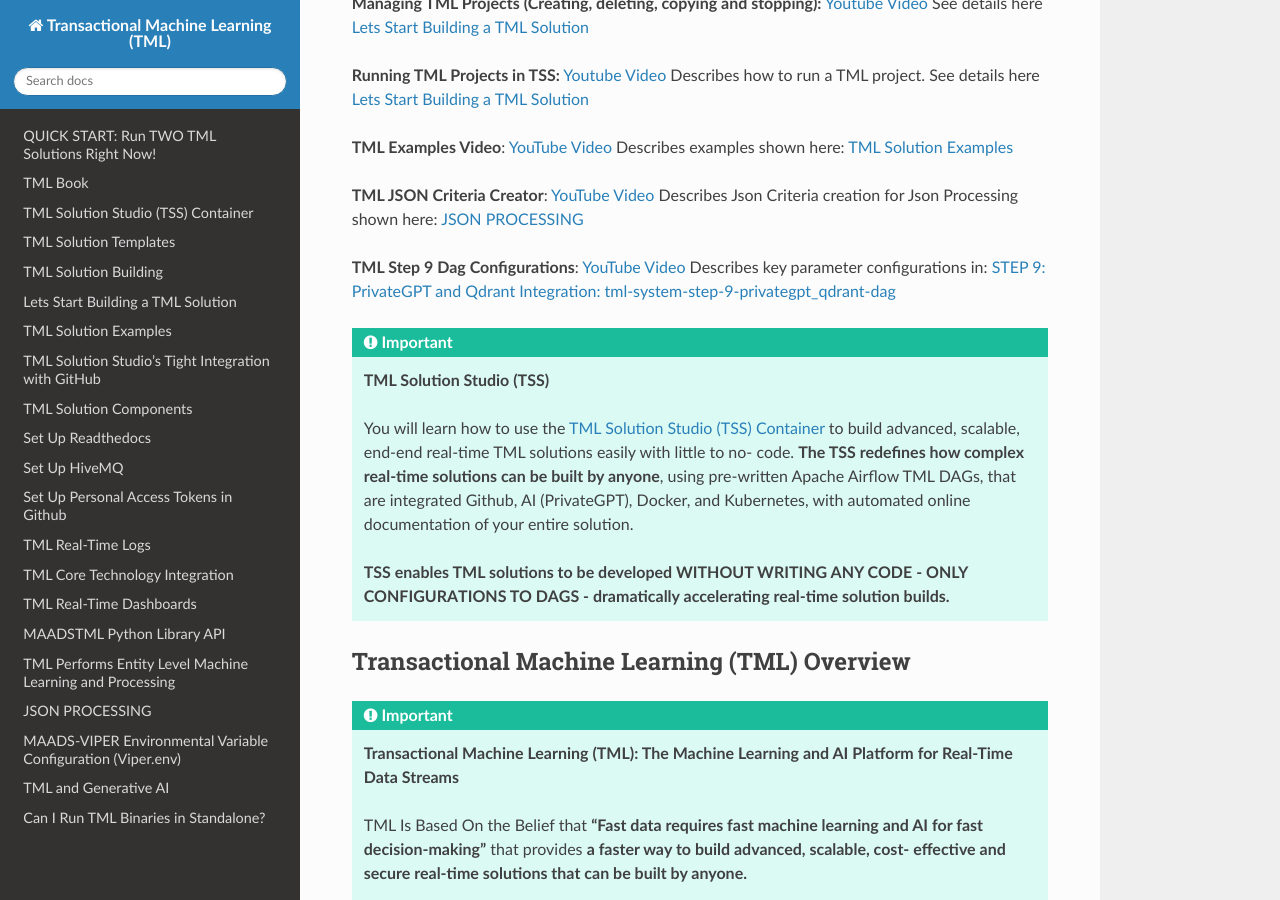
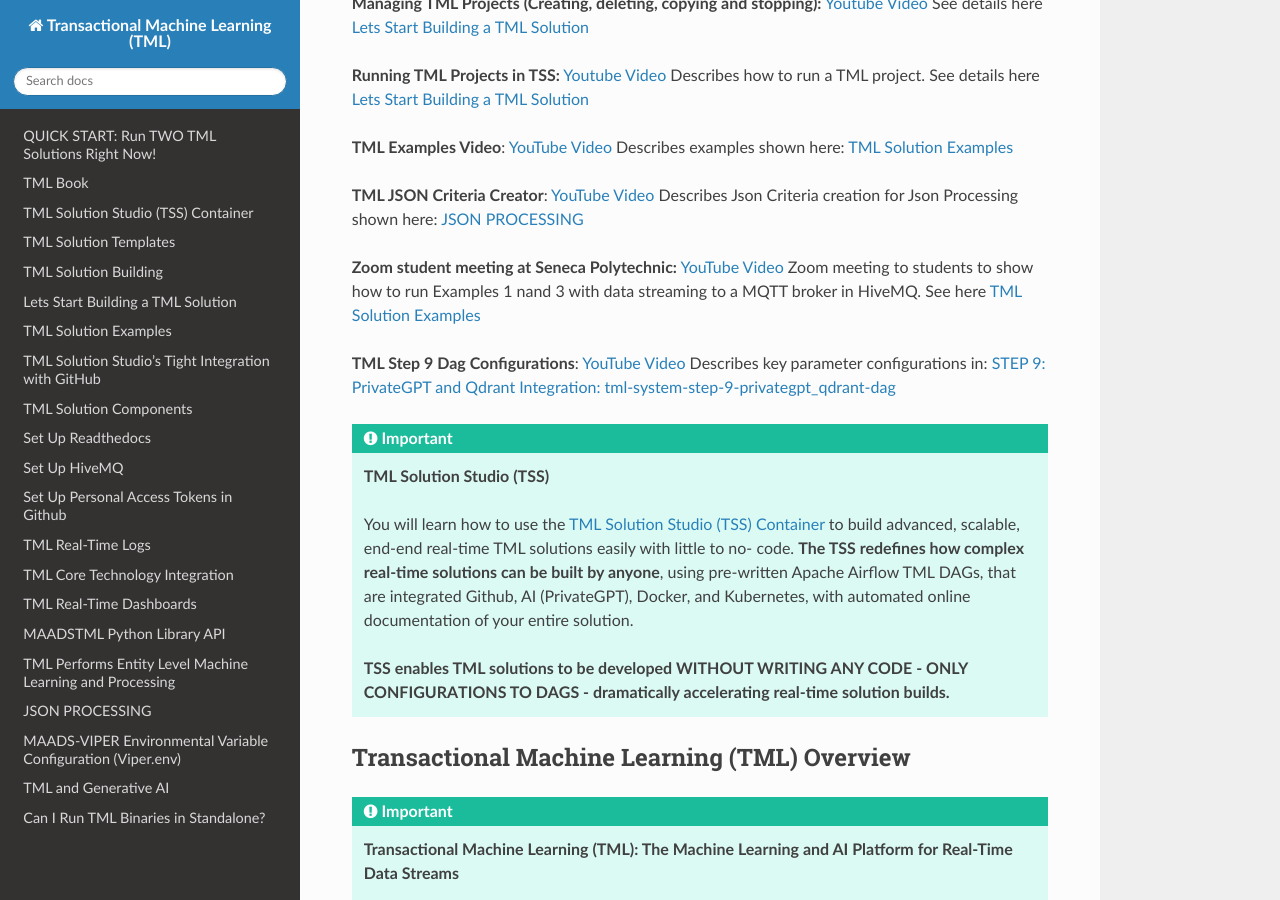
Before and after one commit to smaurice101/readthedocs, a Sphinx documentation site: the page built from docs/source/index.rst, in a window 1280 px wide and 900 px high, scrolled down 818 px. Built offline with Sphinx 7.4.7 and the Read the Docs theme 3.1.0, drawn with Linux system fonts in a browser that asks for light colours.

Commit message:
Update index.rst

```diff
--- a/docs/source/index.rst
+++ b/docs/source/index.rst
@@ -22,6 +22,8 @@
 **TML Examples Video**: `YouTube Video <https://www.youtube.com/watch?v=ZzLL3tfBsh0>`_ Describes examples shown here: :ref:`TML Solution Examples`
 
 **TML JSON Criteria Creator**: `YouTube Video <https://www.youtube.com/watch?v=3s5-7tiE1-s>`_ Describes Json Criteria creation for Json Processing shown here: :ref:`JSON PROCESSING`
+
+**Zoom student meeting at Seneca Polytechnic:** `YouTube Video <https://youtu.be/lZI50X6dp48>`_ Zoom meeting to students to show how to run Examples 1 nand 3 with data streaming to a MQTT broker in HiveMQ.  See here :ref:`TML Solution Examples`
 
 **TML Step 9 Dag Configurations**: `YouTube Video <https://youtu.be/dGzsqx8MtIY>`_ Describes key parameter configurations in: :ref:`STEP 9: PrivateGPT and Qdrant Integration: tml-system-step-9-privategpt_qdrant-dag`
 
```
